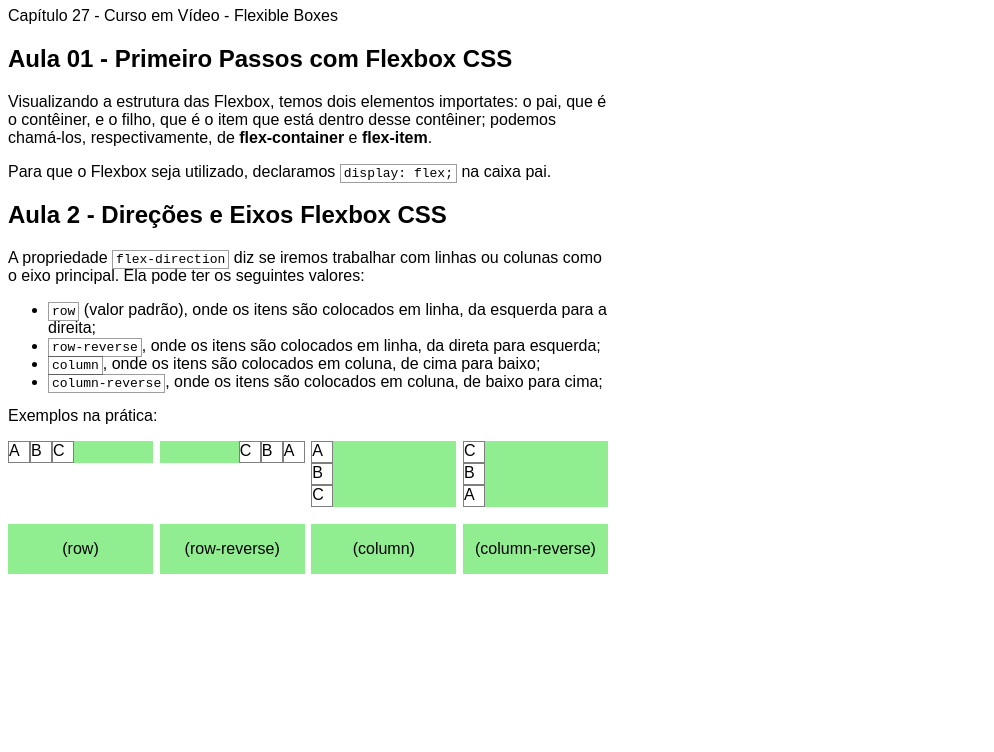
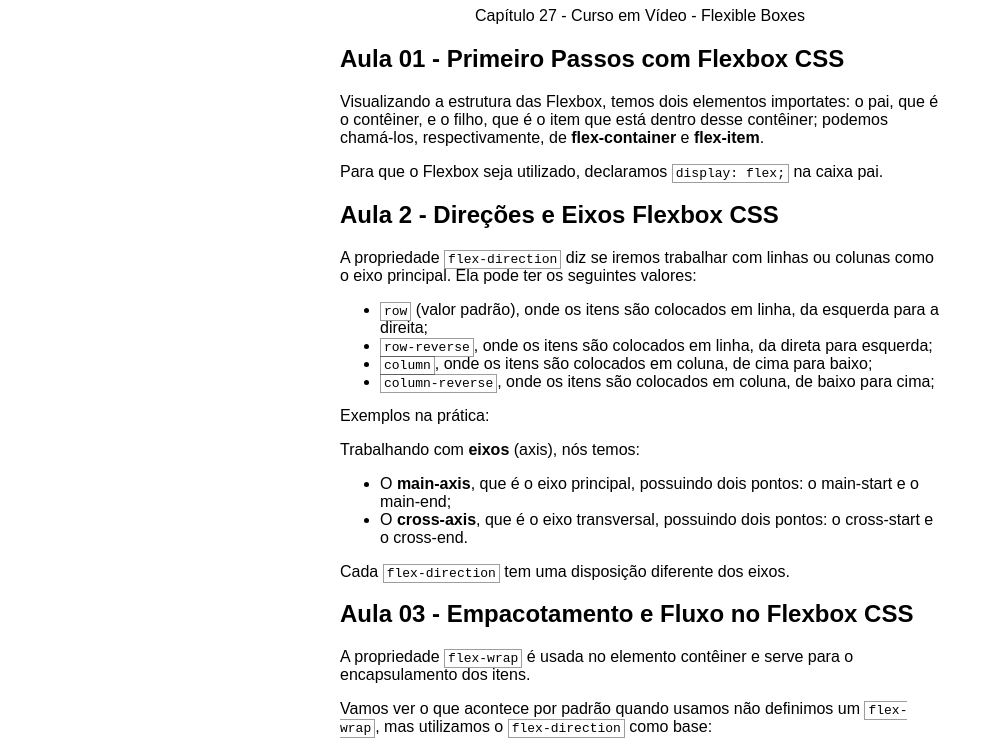
Before and after one commit to abraao-reyys/html-css, a plain HTML site: page exercicios/ex027/revision/index.html in a window 1280 px wide. Shown: the part 73-825 px from the top of the page, without its empty margins (0-994 px from the left). Before the commit the page ends 800 px from the top, so only its background shows below. Drawn offline with Linux system fonts and the light colour scheme.

Commit message:
ex027 upd

```diff
--- a/exercicios/ex027/revision/index.html
+++ b/exercicios/ex027/revision/index.html
@@ -9,56 +9,18 @@
             font-family: Arial, Helvetica, sans-serif;
         }
 
+        header {
+            text-align: center;
+        }
+
         main {
             max-width: 600px;
+            margin: auto;
         }
 
         code {
             padding: 1px 3px;
             border: 0.5px solid rgba(0, 0, 0, 0.384);
-        }
-
-        div#ex1 {
-            display: flex;
-            justify-content: space-between;
-            align-items: flex-start;
-            flex-flow: row wrap;
-            height: 150px;
-            width: 100%;
-        }
-
-        div.bk {
-            display: flex;
-            width: 145px;
-            background-color: lightgreen;
-        }
-
-        div.bk p {
-            width: 100%;
-            text-align: center;
-        }
-
-        div#ex1 .item {
-            height: 20px;
-            width: 20px;
-            background-color: white;
-            border: 1px solid rgba(0, 0, 0, 0.5);
-        }
-
-        div.bk1 {
-            flex-direction: row;
-        }
-
-        div.bk2 {
-            flex-direction: row-reverse;
-        }
-
-        div.bk3 {
-            flex-direction: column;
-        }
-
-        div.bk4 {
-            flex-direction: column-reverse;
         }
     </style>
 
@@ -83,40 +45,17 @@
                 <li><code>column-reverse</code>, onde os itens são colocados em coluna, de baixo para cima;</li>
             </ul>
             <p>Exemplos na prática:</p>
-            <div id="ex1">
-                <div class="bk bk1">
-                    <div class="item">A</div>
-                    <div class="item">B</div>
-                    <div class="item">C</div>
-                </div>
-                <div class="bk bk2">
-                    <div class="item">A</div>
-                    <div class="item">B</div>
-                    <div class="item">C</div>
-                </div>
-                <div class="bk bk3">
-                    <div class="item">A</div>
-                    <div class="item">B</div>
-                    <div class="item">C</div>
-                </div>
-                <div class="bk bk4">
-                    <div class="item">A</div>
-                    <div class="item">B</div>
-                    <div class="item">C</div>
-                </div>
-                <div class="bk">
-                    <p>(row)</p>
-                </div>
-                <div class="bk">
-                    <p>(row-reverse)</p>
-                </div>
-                <div class="bk">
-                    <p>(column)</p>
-                </div>
-                <div class="bk">
-                    <p>(column-reverse)</p>
-                </div>
-            </div>
+            <!--Adiciona o link do exercício referente-->
+            <p>Trabalhando com <strong>eixos</strong> (axis), nós temos:</p>
+            <ul>
+                <li>O <strong>main-axis</strong>, que é o eixo principal, possuindo dois pontos: o main-start e o main-end;</li>
+                <li>O <strong>cross-axis</strong>, que é o eixo transversal, possuindo dois pontos: o cross-start e o cross-end.</li>
+            </ul>
+            <p>Cada <code>flex-direction</code> tem uma disposição diferente dos eixos.</p>
+            <h2>Aula 03 - Empacotamento e Fluxo no Flexbox CSS</h2>
+            <p>A propriedade <code>flex-wrap</code> é usada no elemento contêiner e serve para o encapsulamento dos itens.</p>
+            <p>Vamos ver o que acontece por padrão quando usamos não definimos um <code>flex-wrap</code>, mas utilizamos o <code>flex-direction</code> como base:</p>
+            <!--Adiciona o link do exercício referente-->
         </article>
     </main>
 </body>
```
